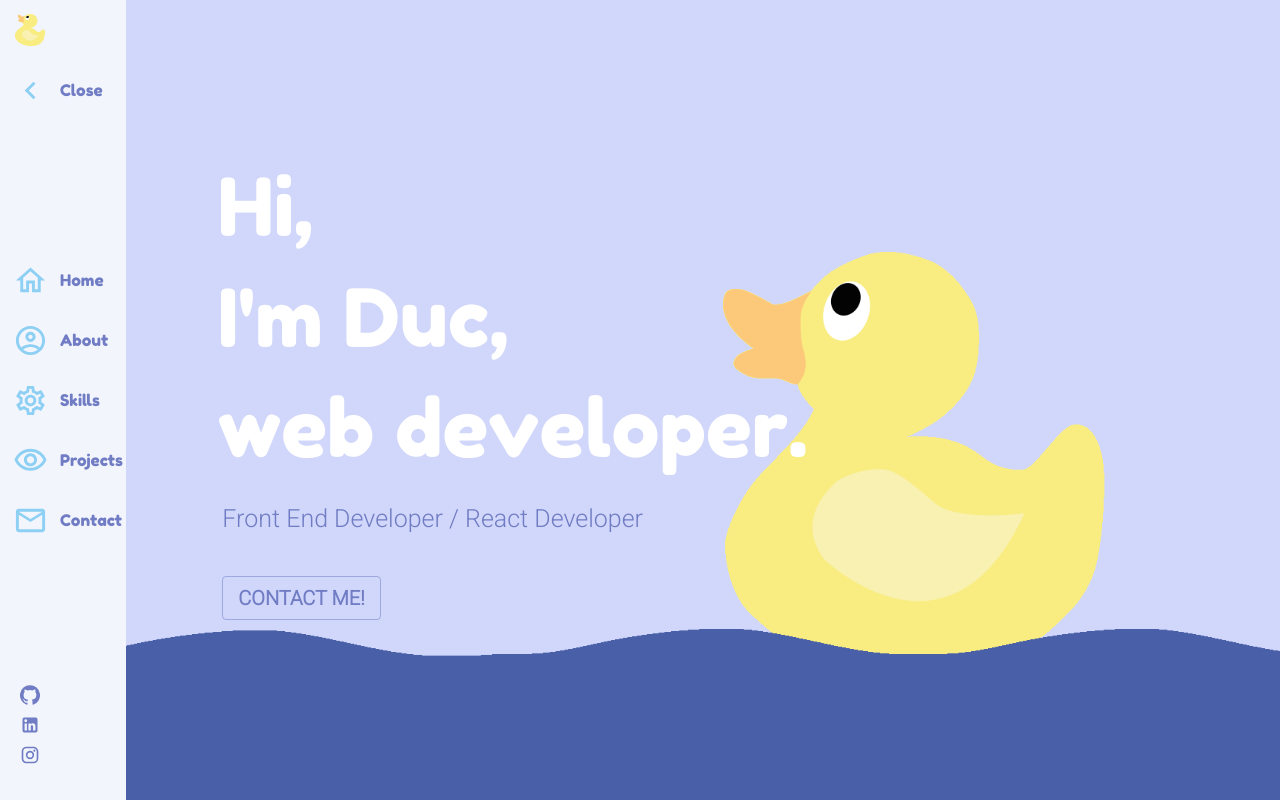
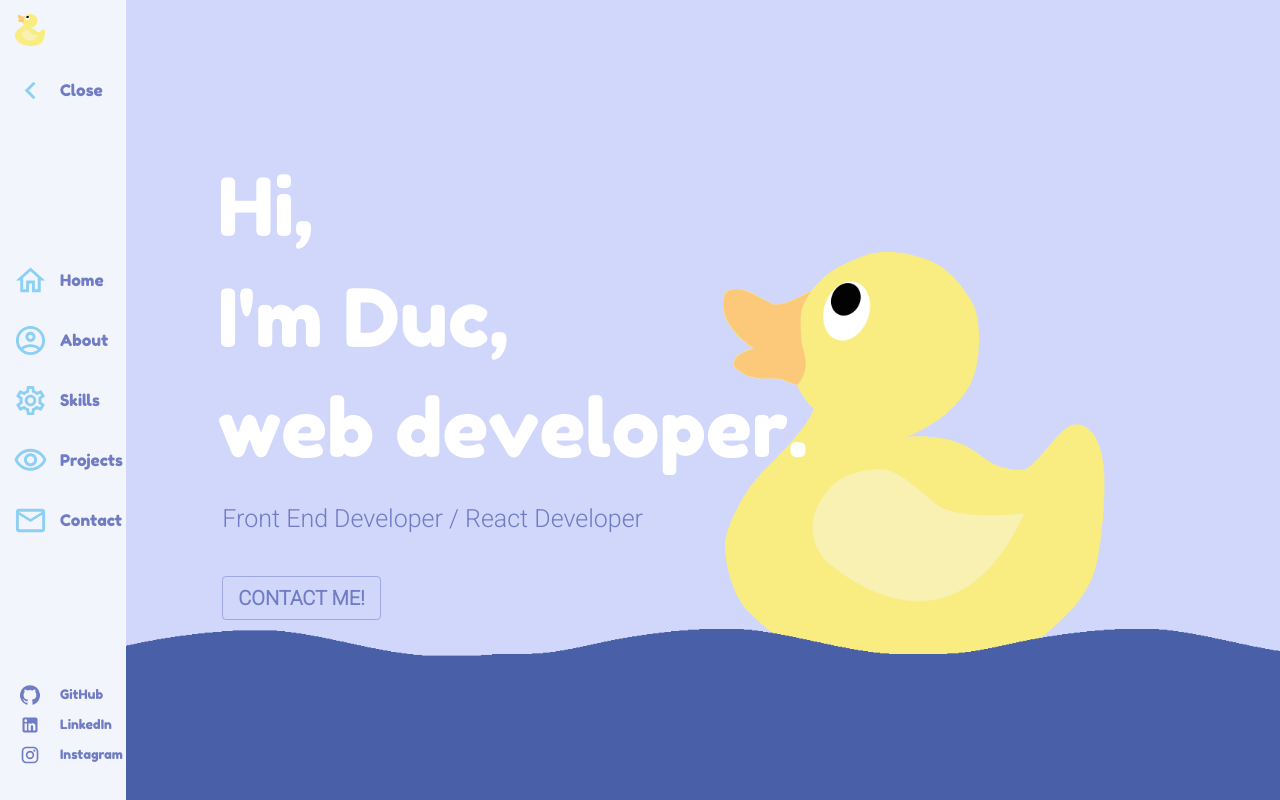
Before and after one commit to DucSkii/portfolio, a React (Create React App) app: page / in a window 1280 px wide. Both pictures are taken after a click on the button 30 px from the left and 90 px from the top of the page. Built offline with nearby package versions, Linux system fonts and the light colour scheme.

Commit message:
finished expand nav bar

```diff
--- a/src/components/Navigation/NavButton/index.js
+++ b/src/components/Navigation/NavButton/index.js
@@ -76,10 +76,11 @@ const NavButton = ({ children, navigation, Text, setOpen, open }) => {
   const renderExpand = () => {
     if (open === true) {
       return (
-        <div style={{ display: 'flex', alignItems: 'center' }}>
+        <div style={{ display: 'flex', alignItems: 'center', cursor: 'pointer' }}
+          onClick={() => setOpen(false)}
+        >
           <Button
             className={classes.buttons}
-            onClick={() => setOpen(false)}
           >
             {children}
           </Button>
--- a/src/components/Navigation/index.js
+++ b/src/components/Navigation/index.js
@@ -1,5 +1,5 @@
 import React, { useState, useEffect } from 'react'
-import { Button, IconButton } from '@material-ui/core'
+import { Button, IconButton, Typography } from '@material-ui/core'
 import HomeOutlinedIcon from '@material-ui/icons/HomeOutlined'
 import AccountCircleOutlinedIcon from '@material-ui/icons/AccountCircleOutlined'
 import SettingsOutlinedIcon from '@material-ui/icons/SettingsOutlined'
@@ -81,20 +81,42 @@ const Navigation = () => {
           </NavButton>
         </div>
         <div className={classes.socials}>
-          <a href='https://github.com/DucSkii'>
+          <a href='https://github.com/DucSkii'
+            style={{
+              display: 'flex',
+              textDecoration: 'none',
+              alignItems: 'center',
+            }}
+          >
             <Button className={classes.buttonSocials}>
               <GitHubIcon color='primary' fontSize='small' />
             </Button>
+            <Typography color='primary' style={{ fontSize: '13px' }}>GitHub</Typography>
           </a>
-          <a href='https://www.linkedin.com/in/ducviet-dao-898457202/'>
+          <a href='https://www.linkedin.com/in/ducviet-dao-898457202/'
+            style={{
+              display: 'flex',
+              textDecoration: 'none',
+              alignItems: 'center',
+            }}
+          >
             <Button className={classes.buttonSocials}>
               <LinkedInIcon color='primary' fontSize='small' />
             </Button>
+            <Typography color='primary' style={{ fontSize: '13px' }}>LinkedIn</Typography>
           </a>
-          <a href='https://www.instagram.com/ducskii/'>
-            <Button className={classes.buttonSocials} style={{ marginBottom: '30px' }}>
+          <a href='https://www.instagram.com/ducskii/'
+            style={{
+              display: 'flex',
+              textDecoration: 'none',
+              alignItems: 'center',
+              marginBottom: '30px',
+            }}
+          >
+            <Button className={classes.buttonSocials} >
               <InstagramIcon color='primary' fontSize='small' />
             </Button>
+            <Typography color='primary' style={{ fontSize: '13px' }}>Instagram</Typography>
           </a>
         </div>
       </div>
```
Also changed, not shown: 1 other file (tests, documents, lock files or other folders).
